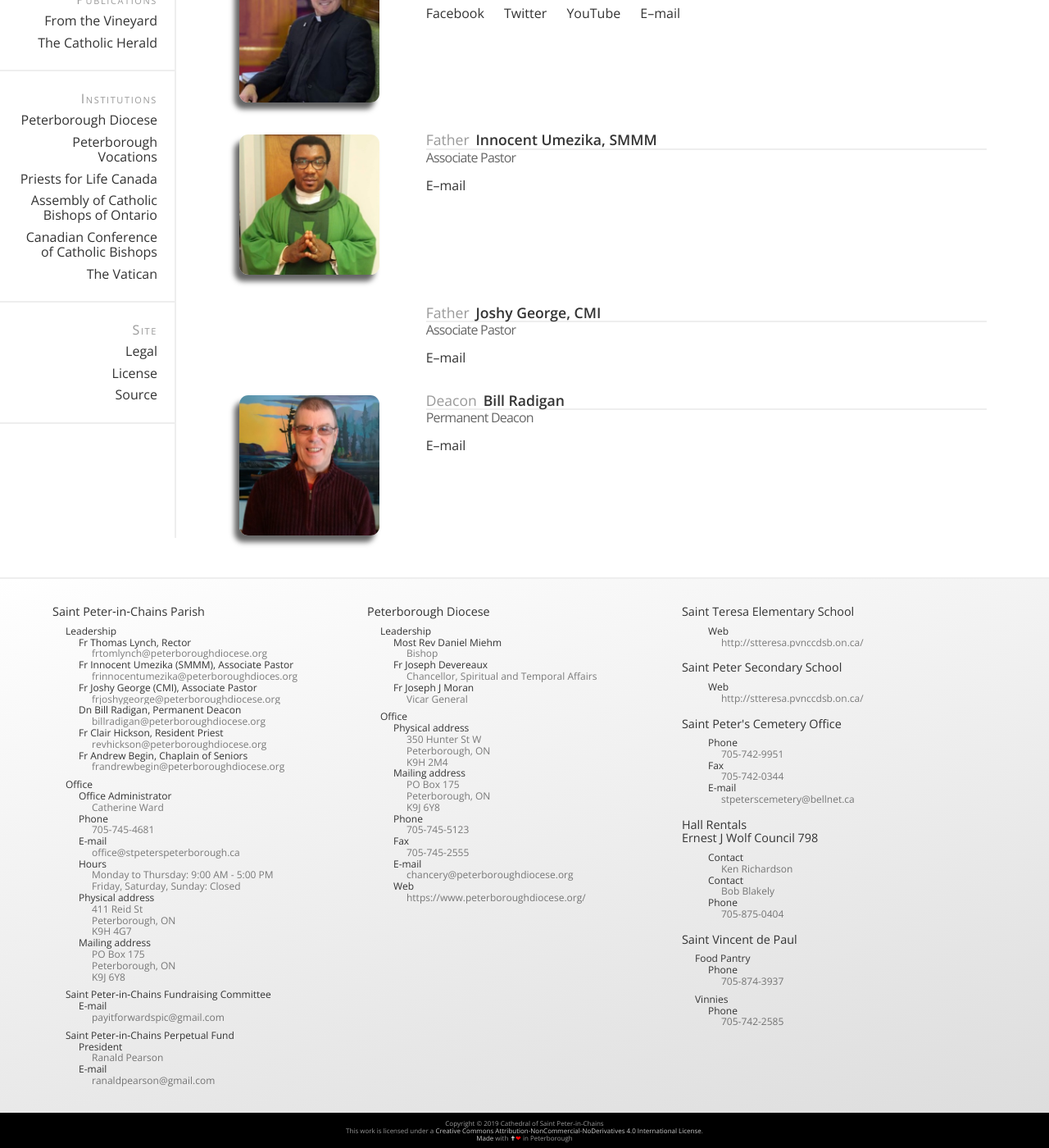
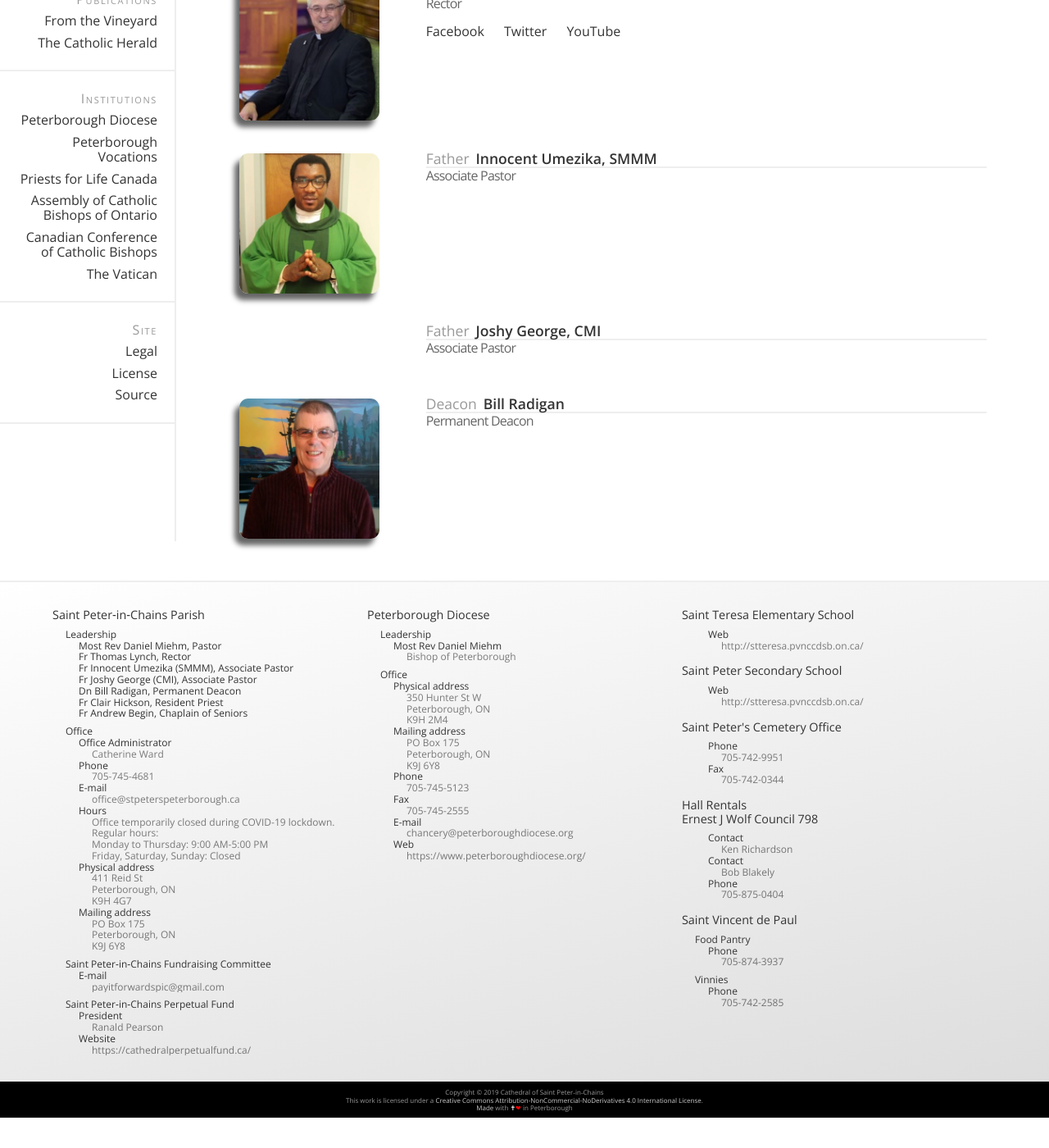
Before and after one commit to stpeterinchains/stpeterinchains.github.io, a Jekyll site: the page built from clergy.html, in a window 1280 px wide and 1400 px high, scrolled down 546 px. Shown: the whole window at 82% size. Built offline with Jekyll 4.4.1, drawn with Linux system fonts in a browser that asks for light colours; nearby versions of some CDN libraries; after the commit the page ends 1909 px from its top, so only the background shows below that; some of the changed text lies outside the part shown.

Commit message:
Removed email addresses from clergy and contacts data, added link to directory on clergy page

```diff
--- a/_data/clergy.yml
+++ b/_data/clergy.yml
@@ -1,18 +1,22 @@
 ---
 
 title: Clergy
-descriptive: >
+descriptive: |
   Our parish is blessed to have men dedicated to the call of Christian
   ministry. Each of our faith leaders brings his own conviction and dedication
-  to the faith life of the Cathedral and its parishioners.
+  to the faith life of The Cathedral and its&nbsp;parishioners.
+
+  To contact members of the clergy, please visit the
+  [Priest Directory](https://www.peterboroughdiocese.org/en/about-us/priest-directory.aspx)
+  on the Diocese&nbsp;of&nbsp;Peterborough website.
 
 clergy:
 
   -
     last_name: Miehm
     first_name: Daniel
-    title: Most Reverend
-    position: Bishop
+    title: Most Reverend Bishop
+    position: Pastor
     image: bp-miehm-portrait.jpg
     bio:
     contact:
@@ -28,9 +32,6 @@
       -
         platform: Newsletter
         link: https://www.peterboroughdiocese.org/en/about-us/from-the-vineyard.aspx
-      -
-        platform: E&ndash;mail
-        link: bishopmiehm@peterboroughdiocese.org
 
   -
     last_name: Lynch
@@ -49,9 +50,6 @@
       -
         platform: YouTube
         link: https://www.youtube.com/user/PriestsForLifeCanada/videos
-      -
-        platform: E&ndash;mail
-        link: frtomlynch@peterboroughdiocese.org
 
   -
     last_name: Umezika, SMMM
@@ -61,9 +59,6 @@
     image: fr-umezika-portrait.jpg
     bio:
     contact:
-      -
-        platform: E&ndash;mail
-        link: frinnocentumezika@peterboroughdioces.org
 
   -
     last_name: George, CMI
@@ -73,9 +68,6 @@
     image:
     bio:
     contact:
-      -
-        platform: E&ndash;mail
-        link: frjoshygeorge@peterboroughdiocese.org
 
   -
     last_name: Radigan
@@ -85,6 +77,3 @@
     image: dc-radigan-portrait.jpg
     bio:
     contact:
-      -
-        platform: E&ndash;mail
-        link: billradigan@peterboroughdiocese.org
--- a/_data/contacts.yml
+++ b/_data/contacts.yml
@@ -5,18 +5,13 @@
     subsections:
       - subsection: Leadership
         items:
+          - item: Most Rev Daniel Miehm, Pastor
           - item: Fr Thomas Lynch, Rector
-            mail: frtomlynch@peterboroughdiocese.org
           - item: Fr Innocent Umezika (SMMM), Associate Pastor
-            mail: frinnocentumezika@peterboroughdioces.org
           - item: Fr Joshy George (CMI), Associate Pastor
-            mail: frjoshygeorge@peterboroughdiocese.org
           - item: Dn Bill Radigan, Permanent Deacon
-            mail: billradigan@peterboroughdiocese.org
           - item: Fr Clair Hickson, Resident Priest
-            mail: revhickson@peterboroughdiocese.org
           - item: Fr Andrew Begin, Chaplain of Seniors
-            mail: frandrewbegin@peterboroughdiocese.org
       - subsection: Office
         items:
           - item: Office Administrator
@@ -27,8 +22,10 @@
             mail: office@stpeterspeterborough.ca
           - item: Hours
             text: |
-              Monday&nbsp;to&nbsp;Thursday: 9:00&nbsp;AM&nbsp;-&nbsp;5:00&nbsp;PM<br>
-              Friday,&nbsp;Saturday,&nbsp;Sunday: Closed
+              Office temporarily closed during COVID-19&nbsp;lockdown.<br>
+              Regular hours:<br>
+              Monday&nbsp;to&nbsp;Thursday: 9:00&nbsp;AM-5:00&nbsp;PM<br>
+              Friday,&nbsp;Saturday,&nbsp;Sunday: Closed<br>
           - item: Physical address
             text: |
               411 Reid St<br>
@@ -39,16 +36,16 @@
               PO Box 175<br>
               Peterborough, ON<br>
               K9J 6Y8
-      - subsection: Saint&nbsp;Peter&#x2011;in&#x2011;Chains Fundraising Committee
+      - subsection: Saint&nbsp;Peter&#x2011;in&#x2011;Chains Fundraising&nbsp;Committee
         items:
           - item: E-mail
             mail: payitforwardspic@gmail.com
-      - subsection: Saint&nbsp;Peter&#x2011;in&#x2011;Chains Perpetual Fund
+      - subsection: Saint&nbsp;Peter&#x2011;in&#x2011;Chains Perpetual&nbsp;Fund
         items:
           - item: President
             text: Ranald Pearson
-          - item: E-mail
-            mail: ranaldpearson@gmail.com
+          - item: Website
+            link: https://cathedralperpetualfund.ca/
 
 -
   - section: Peterborough Diocese
@@ -56,11 +53,7 @@
       - subsection: Leadership
         items:
           - item: Most Rev Daniel Miehm
-            text: Bishop
-          - item: Fr Joseph Devereaux
-            text: Chancellor, Spiritual and Temporal Affairs
-          - item: Fr Joseph J Moran
-            text: Vicar General
+            text: Bishop of Peterborough
       - subsection: Office
         items:
           - item: Physical address
@@ -107,8 +100,6 @@
             text: 705-742-9951
           - item: Fax
             text: 705-742-0344
-          - item: E-mail
-            mail: stpeterscemetery@bellnet.ca
   - section: >
       Hall Rentals<br>
       Ernest J Wolf Council 798
```
